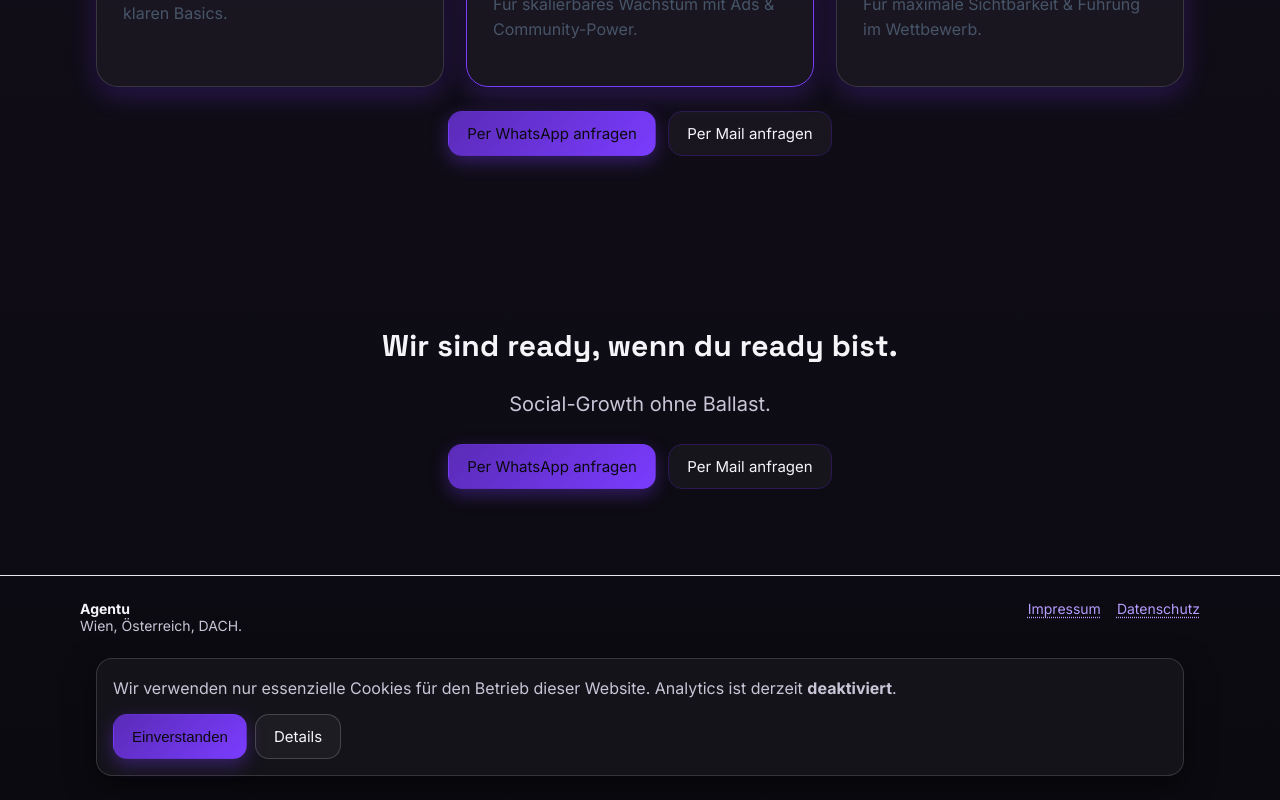
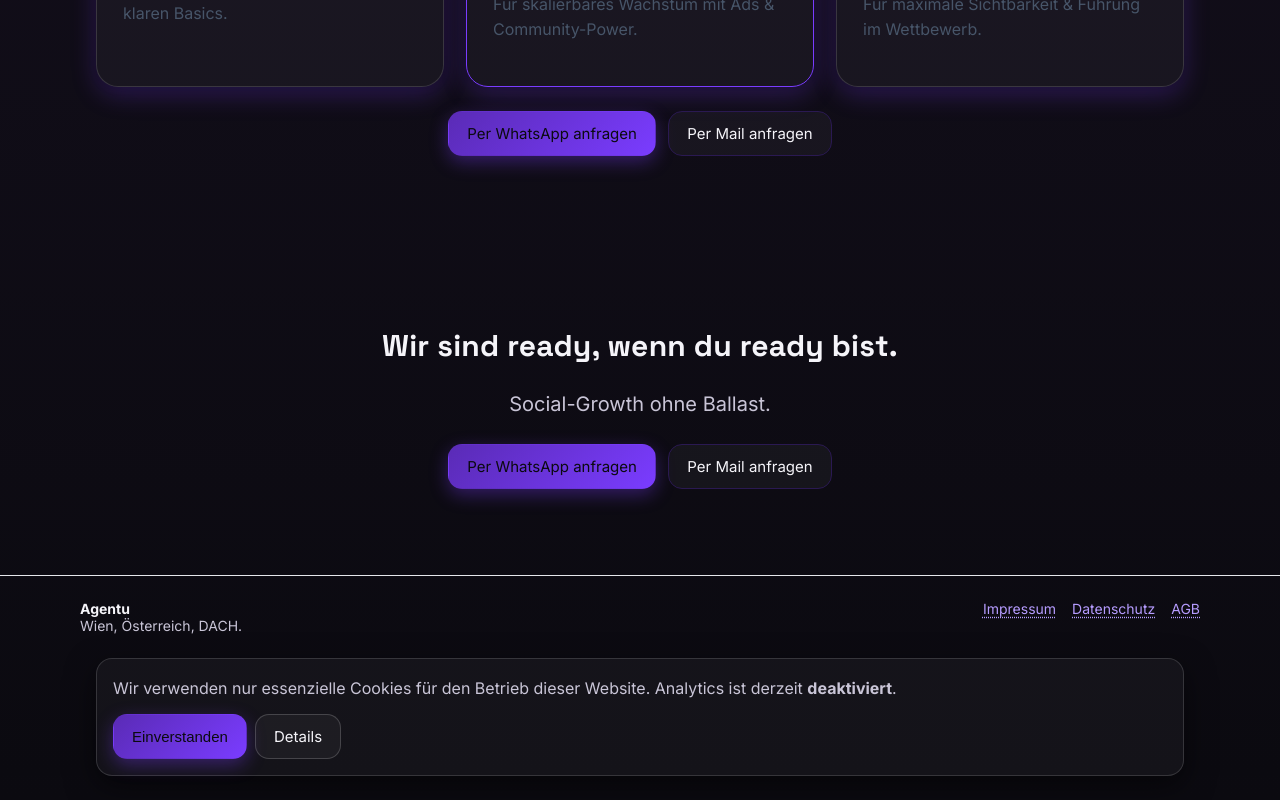
Before and after one commit to FrechFuchs777/Agentu, a plain HTML site: page index.html in a window 1280 px wide. Shown: the part 2416-3216 px from the top of the page. Drawn offline with Linux system fonts and the light colour scheme.

Commit message:
Update index.html

```diff
--- a/index.html
+++ b/index.html
@@ -881,6 +881,7 @@ svg [fill="#7a3cff"]{fill:var(--olive-300)!important}
 <div style="display:flex;gap:16px">
 <a href="legal/impressum.pdf" rel="noopener" target="_blank">Impressum</a>
 <a href="legal/datenschutz.pdf" rel="noopener" target="_blank">Datenschutz</a>
+<a href="legal/agb.pdf" rel="noopener" target="_blank">AGB</a>
 </div>
 </div>
 </footer>
```
